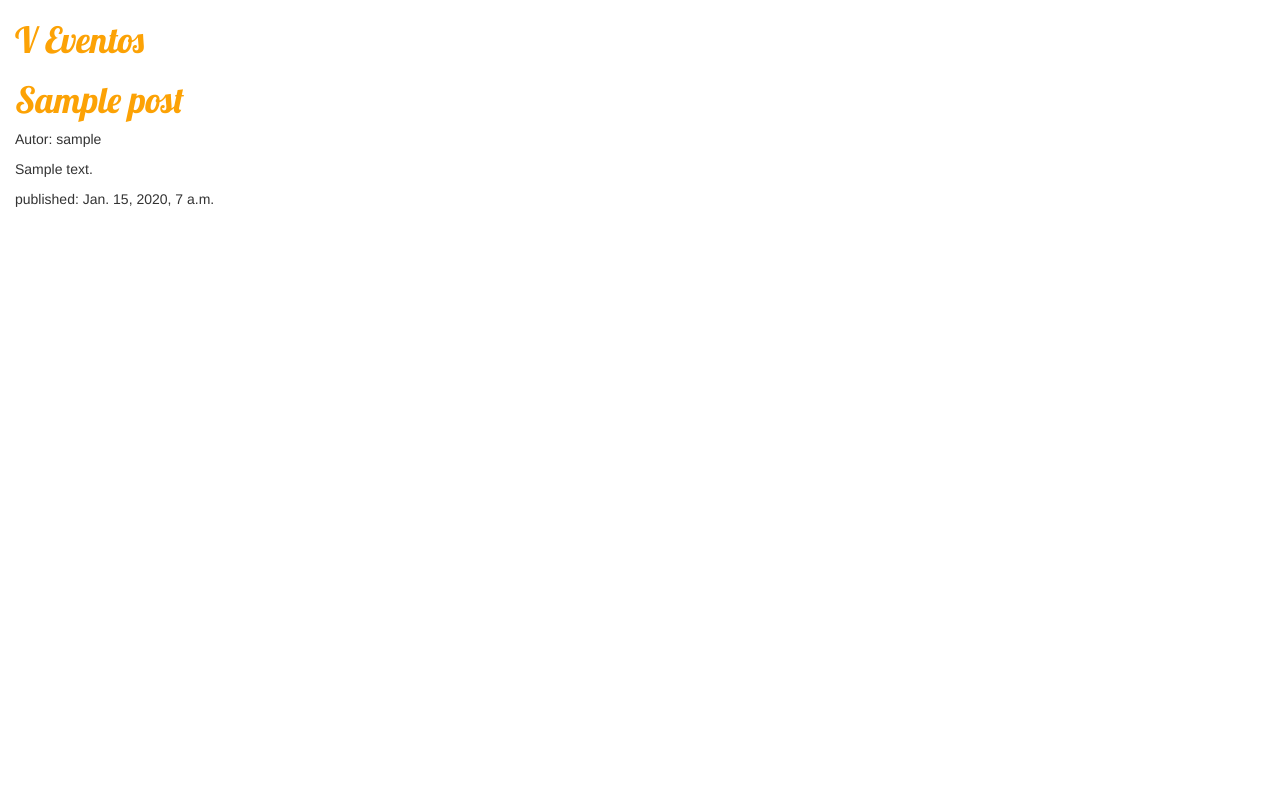
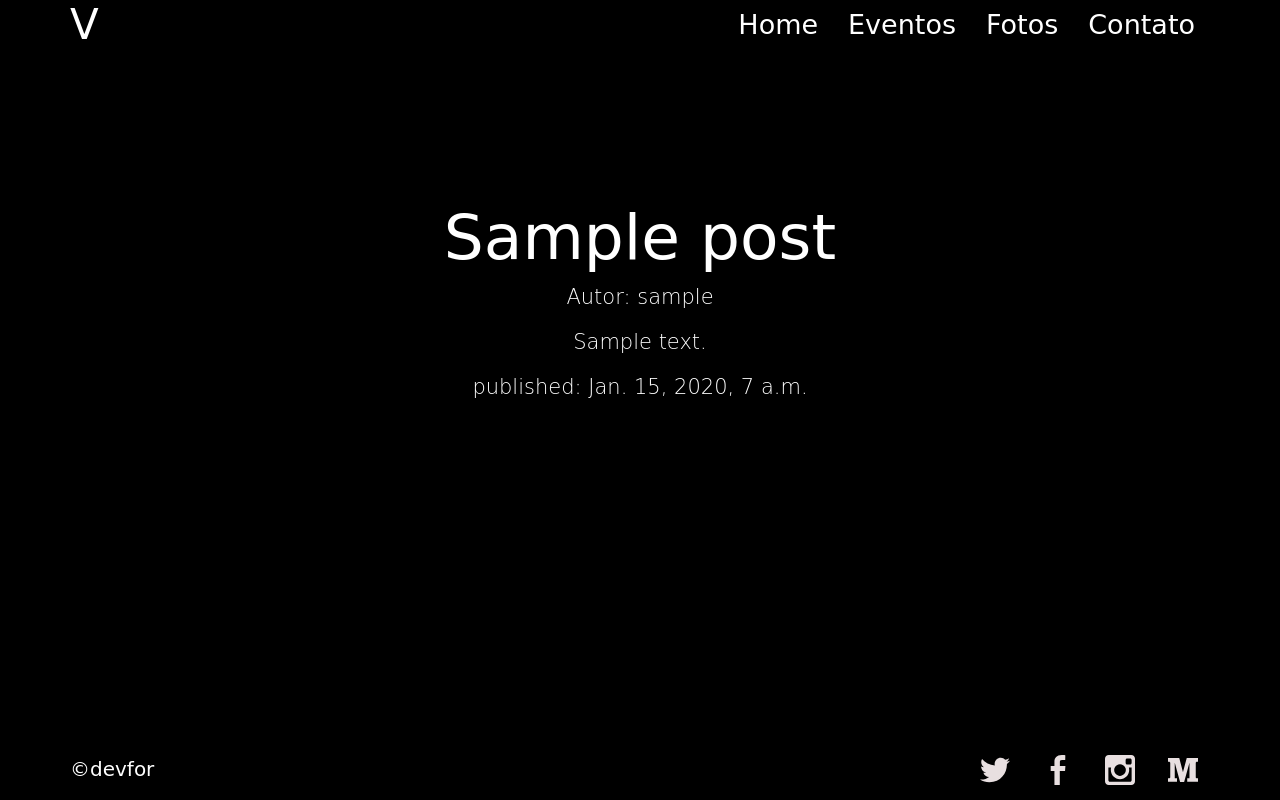
Before and after one commit to RaphaelfsOliveira/djeven, a Django app: a page that uses blog/templates/blog/post_detail.html in a window 1280 px wide. Run offline with Django 3.2, Linux system fonts and the light colour scheme; tables that the repository leaves empty hold one stand-in row (values such as "Sample post"); some libraries are stand-ins or nearby versions; some web fonts are replaced.

Commit message:
create links for some pages

```diff
--- a/blog/templates/blog/base_test.html
+++ b/blog/templates/blog/base_test.html
@@ -45,8 +45,8 @@
         </div>
         <div id="navbar" class="collapse navbar-collapse">
           <ul class="nav navbar-nav">
-            <li class="#"><a href="#">Home</a></li>
-            <li><a href="#">Eventos</a></li>
+            <li class="#"><a href="{% url 'blog.views.home' %}">Home</a></li>
+            <li><a href="{% url 'blog.views.post_list' %}">Eventos</a></li>
             <li><a href="#">Fotos</a></li>
             <li><a href="#">Contato</a></li>
           </ul>
--- a/blog/templates/blog/home.html
+++ b/blog/templates/blog/home.html
@@ -1,4 +1,5 @@
 {% extends 'blog/base_test.html' %}
+{% load staticfiles %}
 
 {% block content %}
 <!--img src="{% static 'img/cafe1.jpg' %}" alt="Café"/-->
--- a/blog/templates/blog/post_detail.html
+++ b/blog/templates/blog/post_detail.html
@@ -1,6 +1,9 @@
-{% extends 'blog/base.html' %}
+{% extends 'blog/base_test.html' %}
 
 {% block content %}
+    <section class="jumbotron">
+      <div class="container">
+        <div class="row text-center">
           {% if post.published_date %}
               <div>
                 <h1><a href="">{{ post.title }}</a></h1>
@@ -9,4 +12,7 @@
                 <p>published: {{ post.published_date }}</p>
               </div>
           {% endif %}
+        </div>
+      </div>
+    </section>
 {% endblock content %}
```
Lines whose indentation alone changed are shown as unchanged.
